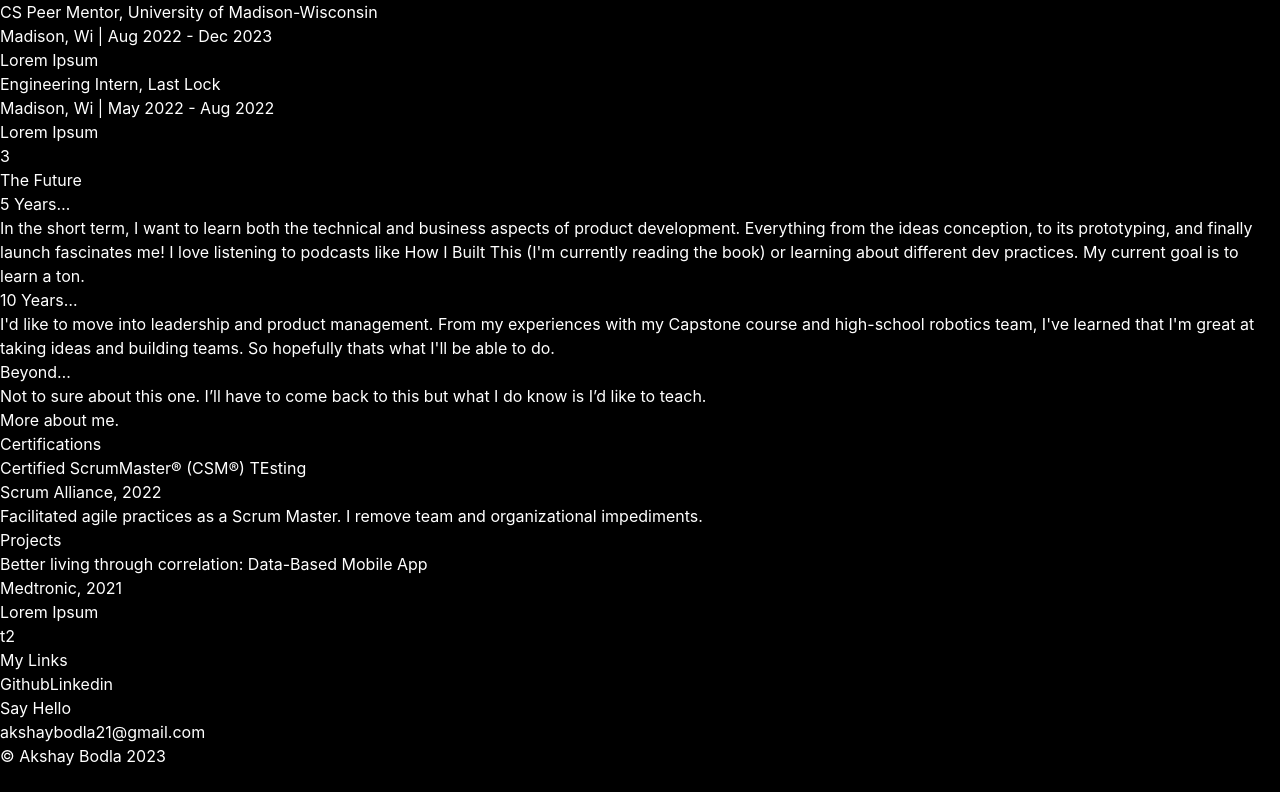
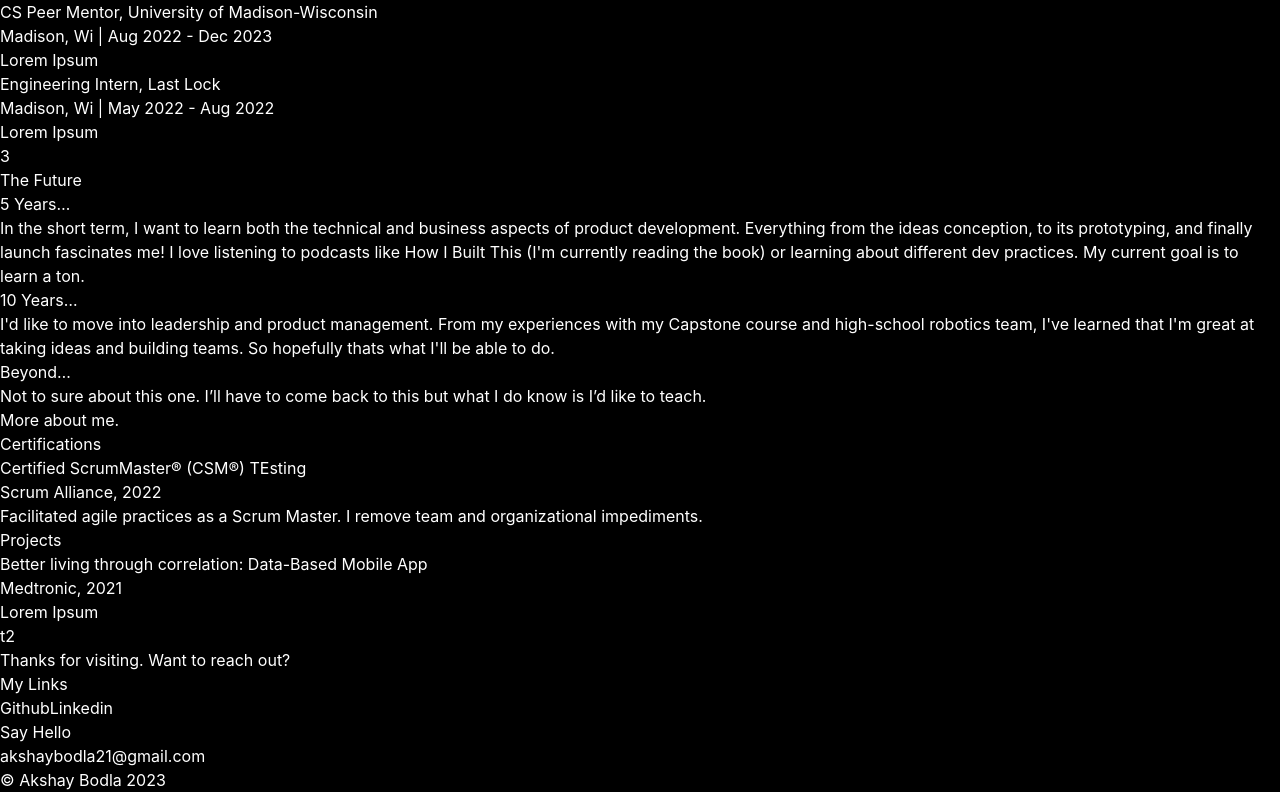
Before and after one commit to AkBo24/Personal-Website, a Next.js app: page / in a window 1280 px wide. Shown: the part 2321-3113 px from the top of the page. Before the commit the page ends 3089 px from the top, so only its background shows below. Built offline with nearby package versions, Linux system fonts and the light colour scheme.

Commit message:
Added footer banner

```diff
--- a/Components/Footer/Footer.tsx
+++ b/Components/Footer/Footer.tsx
@@ -2,7 +2,12 @@ import React from 'react';
 
 const Footer = () => {
     return (
-        <div className='bg-lightGreen mt-10 p-10'>
+        <div className='bg-lightGreen mt-20 p-10 flex flex-col'>
+            <div className='z-10 self-center drop-shadow-card -mt-20 bg-[#151D3A] rounded p-5 px-20 text-center'>
+                <p className='text-slate-100 text-2xl'>
+                    Thanks for visiting. Want to reach out?
+                </p>
+            </div>
             <div className='mb-10'>
                 <h3 className='text-primaryBlue text-5xl mb-2'>My Links</h3>
                 <a
@@ -11,7 +16,7 @@ const Footer = () => {
                     Github
                 </a>
                 <a
-                    href='https://github.com/AkBo24'
+                    href='https://www.linkedin.com/in/akshay-bodla/'
                     className='block text-gray-800 text-2xl mb-2 cursor-pointer hover:underline hover:underline-offset-2'>
                     Linkedin
                 </a>
```
